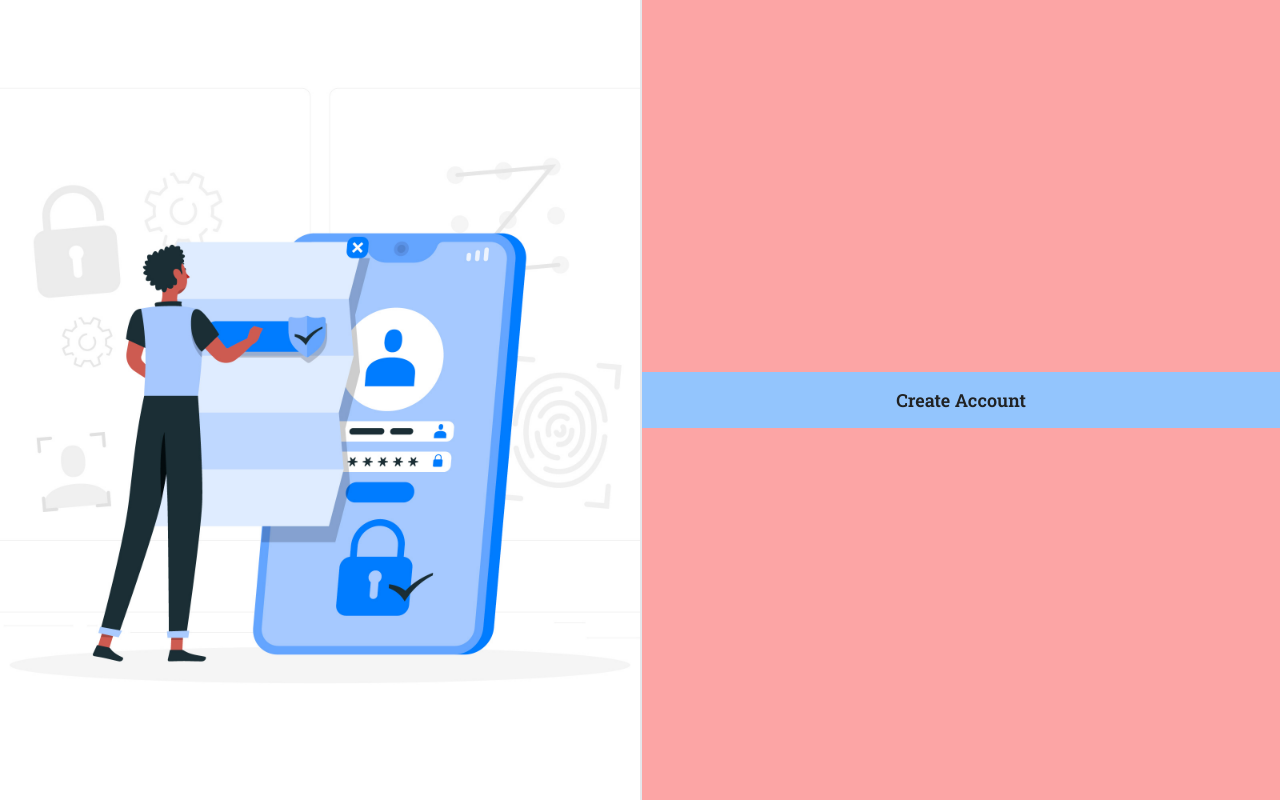
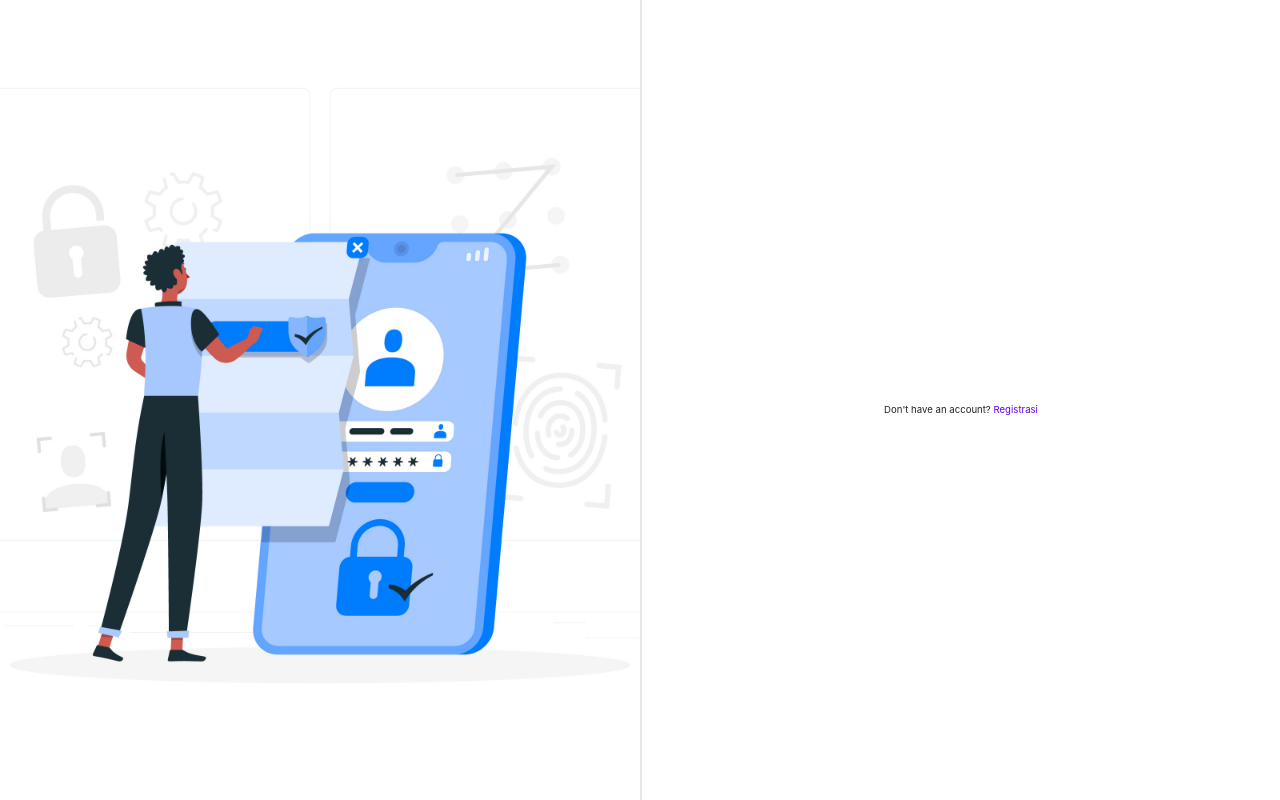
Before and after one commit to rfnasution01/Smart-Learning, a React (Vite) app: page /login in a window 1280 px wide. Built offline with nearby package versions, Linux system fonts and the light colour scheme; a small style sheet from the web is missing.

Commit message:
fix: modify ui view

```diff
--- a/src/App.tsx
+++ b/src/App.tsx
@@ -1,11 +1,18 @@
-import { Outlet } from 'react-router-dom'
+import { Link, Outlet } from 'react-router-dom'
 import { usePathname } from './libs/hooks/usePathname'
+import { Button } from './components/Button'
 
 export default function RootLayout() {
   const { firstPathname } = usePathname()
   return (
     <div className="flex min-h-screen flex-col bg-background">
-      {firstPathname !== 'login' && <div className="bg-red-300">Test</div>}
+      {firstPathname !== 'login' && (
+        <div className="flex h-screen items-center justify-center ">
+          <Link to="/login">
+            <Button variant="solid-primary">Login</Button>
+          </Link>
+        </div>
+      )}
       <Outlet />
     </div>
   )
--- a/src/features/login/index.tsx
+++ b/src/features/login/index.tsx
@@ -1,8 +1,22 @@
+import { useNavigate } from 'react-router-dom'
+
 export default function LoginPage() {
+  const navigate = useNavigate()
+
   return (
-    <div className="flex h-full flex-col items-center justify-center gap-y-32 bg-red-300">
-      <div className="flex w-full flex-col items-center bg-blue-300 p-32">
-        <span className="font-roboto text-[3rem]">Create Account</span>
+    <div className="flex h-full flex-col items-center justify-center gap-y-32">
+      <div className="flex w-full flex-col items-center">
+        <h5 className="mt-32 text-center">
+          Don't have an account?{' '}
+          <span
+            className="text-primary-shade-500 hover:cursor-pointer"
+            onClick={() => {
+              navigate('registrasi')
+            }}
+          >
+            Registrasi
+          </span>
+        </h5>
       </div>
     </div>
   )
--- a/src/features/login/loginForm.tsx
+++ /dev/null
@@ -1,12 +0,0 @@
-import { usePathname } from '@/libs/hooks/usePathname'
-
-export function LoginForm() {
-  const { firstPathname } = usePathname()
-  return (
-    <div className="flex h-full flex-col items-center justify-center gap-y-32 bg-red-300">
-      <div className="w-full bg-blue-300 p-32">
-        <span>{firstPathname?.includes('login')}</span>
-      </div>
-    </div>
-  )
-}
--- a/src/pages/home/index.tsx
+++ b/src/pages/home/index.tsx
@@ -1,3 +1,3 @@
 export default function Homepage() {
-  return <div className="">Homepage</div>
+  return <div className=""></div>
 }
```
